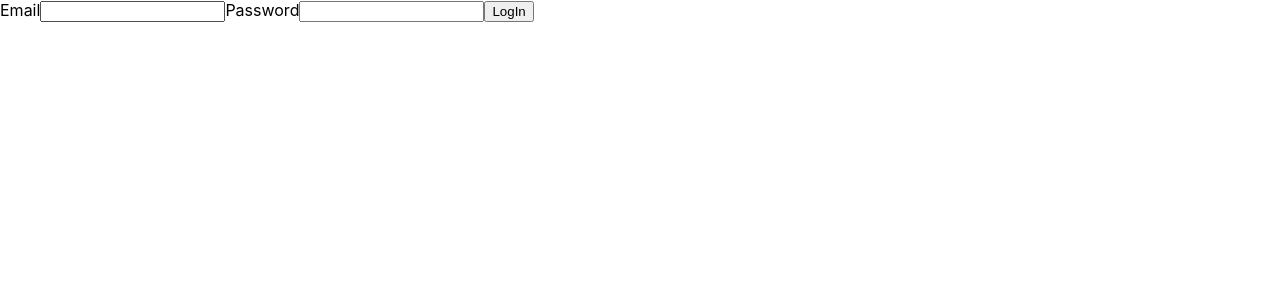
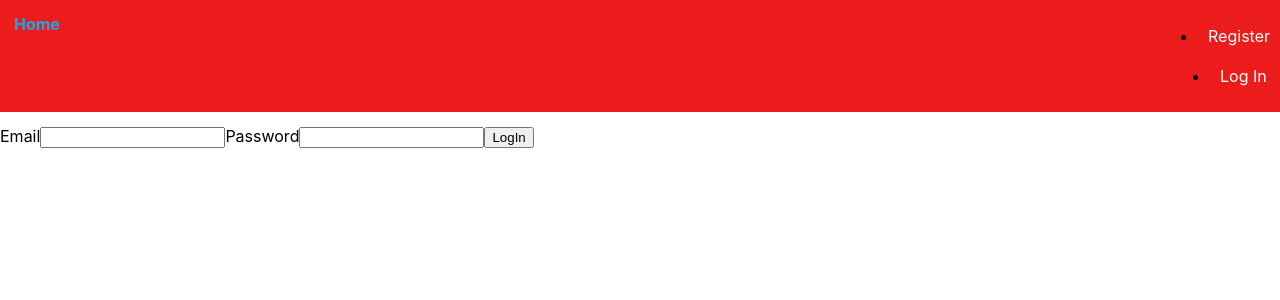
Before and after one commit to Evgeniy-D-2022/goit-react-hw-08-phonebook, a React (Create React App) app: page /goit-react-hw-08-phonebook/login in a window 1280 px wide. Shown: the top 300 px of the page. Built offline with nearby package versions, Linux system fonts and the light colour scheme.

Commit message:
fixes bugs 3

```diff
--- a/src/components/App/App.jsx
+++ b/src/components/App/App.jsx
@@ -1,22 +1,23 @@
 
 import { RestrictedRoute } from 'RestrictedRoute';
-import Home from '../../pages/Home/Home';
-import Login from '../../pages/Login/Login';
-import Register from '../../pages/Register/Register';
-import Contacts from "../../pages/Contacts/Contacts";
 import { useDispatch } from 'react-redux';
-import { useEffect } from 'react';
+import { useEffect, lazy } from 'react';
 import { refreshUser } from 'redux/auth/auth-operations';
 import { Route, Routes } from 'react-router-dom';
-import Loader from 'components/Loader/Loader';
-import AppBar from 'components/AppBar/AppBar';
 import { PrivateRoute } from 'PrivateRoute';
 import { useAuth } from 'hooks/useAuth';
+import Layout from 'components/Layout/Layout';
+import Loader from 'components/Loader/Loader';
+
+const Home = lazy(() => import('../../pages/Home/Home'));
+const Register = lazy(() => import('../../pages/Register/Register'));
+const Login = lazy(() => import('../../pages/Login/Login'));
+const Contacts = lazy(() => import('../../pages/Contacts/Contacts'));
 
 const App = () => {
 
   const dispatch = useDispatch();
-  const { isRefreshing } = useAuth();
+  const { isRefreshing } = useAuth;
 
   useEffect(()=> {
     dispatch(refreshUser());
@@ -26,13 +27,13 @@ const App = () => {
       <Loader />
     ) : (
       <Routes>
-        <Route path='/' element={<AppBar />} />
+        <Route path="/" element={<Layout />}>
         <Route index element={<Home />} />
         <Route
         path='/register'
         element={<RestrictedRoute
         component={Register}
-        redirectTo='/contacts' /> } />
+        redirectTo='/contacts' />} />
 
         <Route
         path='/login'
@@ -45,6 +46,7 @@ const App = () => {
         element={<PrivateRoute
         component={Contacts}
         redirectTo='/login' />} />
+        </Route>
       </Routes>
       )
 };
--- a/src/components/AppBar/AppBar.jsx
+++ b/src/components/AppBar/AppBar.jsx
@@ -1,8 +1,4 @@
-// import { useSelector } from "react-redux";
-// import { selectIsLoggedIn } from "redux/auth/auth-selectors";
 import css from './AppBar.module.css';
-import { Suspense } from "react";
-import { Outlet } from "react-router-dom";
 import Navigation from "components/Navigation/Navigation";
 import UserMenu from "components/UserMenu/UserMenu";
 import AuthNav from "components/AuthNav/AuthNav";
@@ -10,22 +6,14 @@ import { useAuth } from 'hooks/useAuth';
 
 
 const AppBar = () => {
+
     const { isLoggedIn } = useAuth();
 
     return (
-
-<div className={css.container}>
     <header className={css.header}>
         <Navigation />
         {isLoggedIn ? <UserMenu /> : <AuthNav />}
     </header>
-
-    <main>
-        <Suspense fallback={<div>Loading...</div>}>
-            <Outlet />
-        </Suspense>
-    </main>
-</div>
 );
 };
 
--- a/src/components/AuthNav/AuthNav.jsx
+++ b/src/components/AuthNav/AuthNav.jsx
@@ -4,6 +4,7 @@ import css from './AuthNav.module.css';
 const AuthNav = () => {
 
     return (
+            <>
             <ul className={css.user__bar}>
                 <li className={css.navigation__item}>
                 <NavLink className={css.navigation__link} to='/register'>
@@ -16,9 +17,7 @@ const AuthNav = () => {
             </NavLink>
                 </li>
             </ul>
-
-
-
+            </>
     )
 };
 
--- /dev/null
+++ b/src/components/Layout/Layout.jsx
@@ -0,0 +1,21 @@
+import { Suspense } from 'react';
+import { Outlet } from 'react-router-dom';
+import AppBar from '../AppBar/AppBar';
+import Loader from '../Loader/Loader';
+
+
+const Layout = () => {
+  return (
+    <div>
+      <AppBar />
+      <Suspense
+        fallback={
+            <Loader color={'#0fc1dd'} size={'100'} />
+        }>
+        <Outlet />
+      </Suspense>
+    </div>
+  );
+};
+
+export default Layout;
--- a/src/components/Navigation/Navigation.jsx
+++ b/src/components/Navigation/Navigation.jsx
@@ -1,26 +1,19 @@
-// import { useSelector } from "react-redux";
 import { NavLink } from "react-router-dom";
-// import { selectIsLoggedIn } from "redux/auth/auth-selectors";
 import css from './Navigation.module.css';
+import { useAuth } from "hooks/useAuth";
 
 const Navigation = () => {
 
-    // const { isLoggedIn } = useSelector(selectIsLoggedIn);
+    const { isLoggedIn } = useAuth();
 
     return (
       <nav>
-        <ul>
-            <li>
             <NavLink className={css.navigation__link} to='/' >
                 Home
             </NavLink>
-            </li>
-            <li>
-            <NavLink className={css.navigation__link} to='/contacts'>
+            {isLoggedIn && <NavLink className={css.navigation__link} to='/contacts'>
                 Contacts
-            </NavLink>
-            </li>
-        </ul>
+            </NavLink>}
         </nav>
     )
 };
--- a/src/index.js
+++ b/src/index.js
@@ -3,19 +3,19 @@ import ReactDOM from 'react-dom/client';
 import App from 'components/App/App';
 import './index.css';
 import { Provider } from 'react-redux';
-import { store, persistor } from './redux/store';
-import { PersistGate } from 'redux-persist/integration/react';
+import { store } from './redux/store';
+// import { PersistGate } from 'redux-persist/integration/react';
 import { BrowserRouter } from 'react-router-dom';
 
 
 ReactDOM.createRoot(document.getElementById('root')).render(
   <React.StrictMode>
     <Provider store={store}>
-      <PersistGate loading={null} persistor={persistor} >
+      {/* <PersistGate loading={null} persistor={persistor} > */}
         <BrowserRouter basename='/goit-react-hw-08-phonebook'>
         <App />
         </BrowserRouter>
-      </PersistGate>
+      {/* </PersistGate> */}
     </Provider>
   </React.StrictMode>
 );
```
Also changed, not shown: src/components/Layout/Layout.module.css (added).
